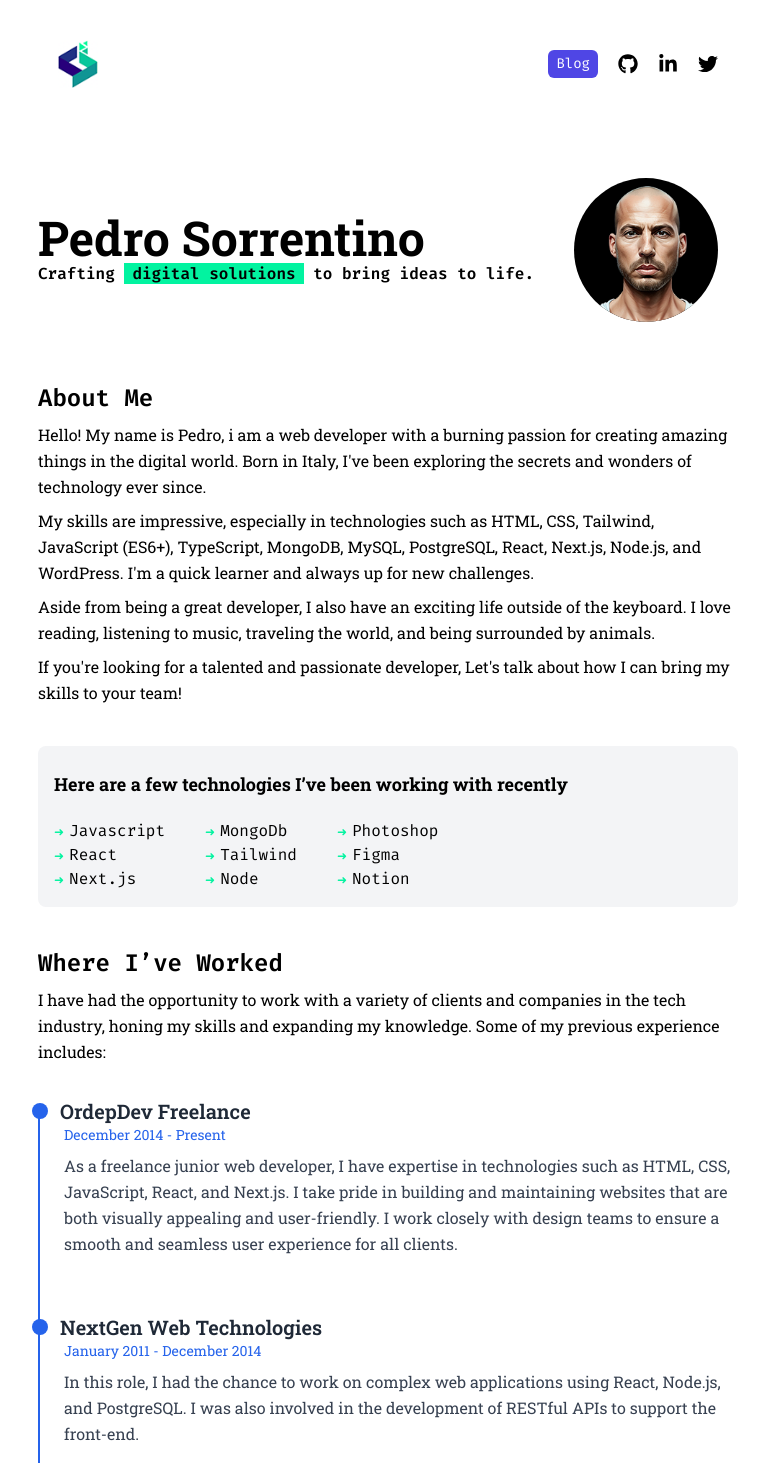
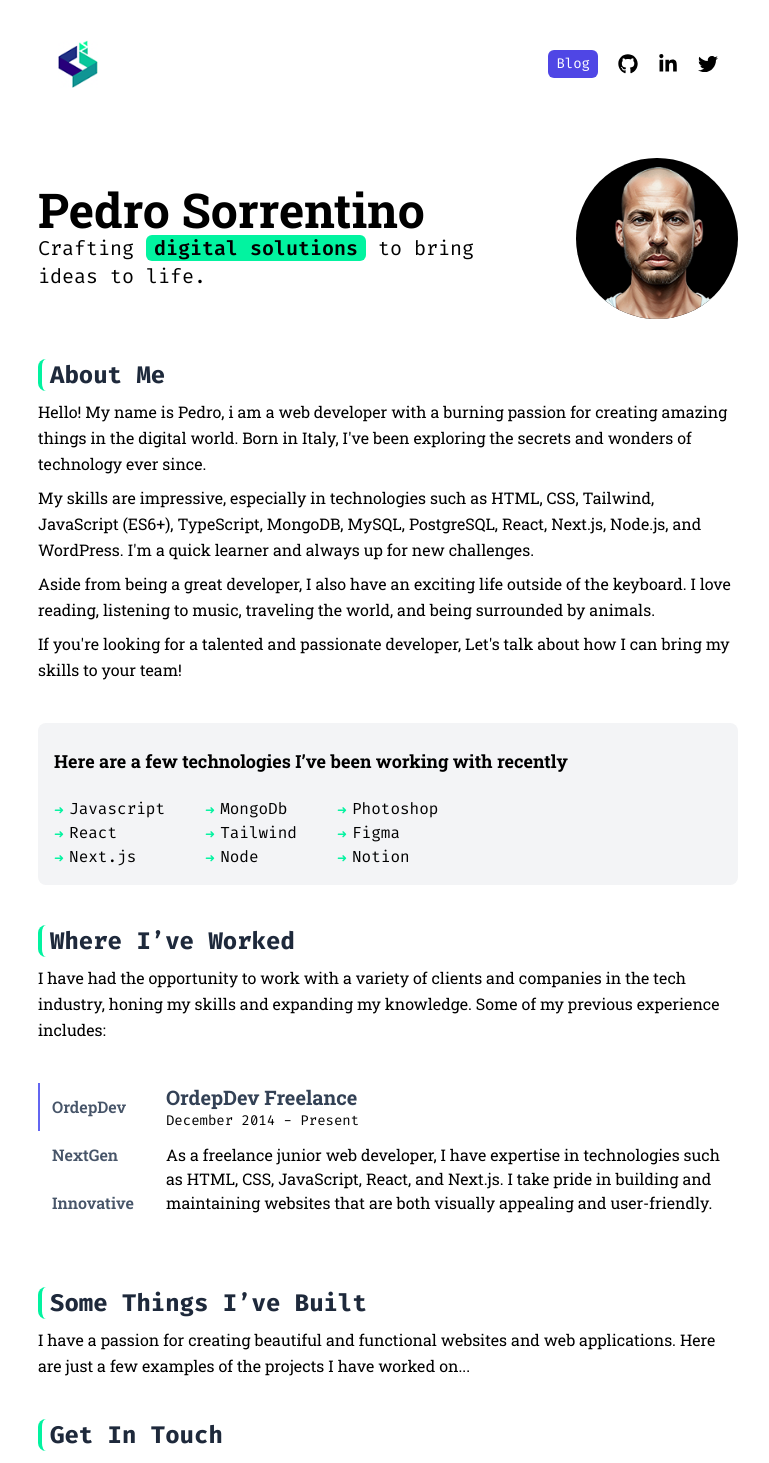
Before and after one commit to pedrosorrentino/portofolio, a Next.js app: page / in a window 1280 px wide. Shown: the top 1463 px of the page, without its empty margins (252-1021 px from the left). Built offline with nearby package versions, Linux system fonts and the light colour scheme.

Commit message:
Work section

```diff
--- a/components/TitleLayout.jsx
+++ b/components/TitleLayout.jsx
@@ -2,7 +2,9 @@ import { FiraCode } from './Fonts'
 
 const TitleLayout = ({ title }) => {
   return (
-    <h2 className={`${FiraCode.className} text-2xl mb-2 font-semibold`}>
+    <h2
+      className={`${FiraCode.className} text-2xl mb-2 text-slate-800 font-bold border-l-4 border-[#02F3A0] pl-2 rounded-lg`}
+    >
       {title}
     </h2>
   )
--- a/components/pages/AboutPage.jsx
+++ b/components/pages/AboutPage.jsx
@@ -29,7 +29,7 @@ const AboutPage = () => {
         <p className='mt-2 leading-relaxed font-bold text-lg'>
           Here are a few technologies I’ve been working with recently
         </p>
-        <div className={`flex gap-10 mt-5 ${FiraCode.className} `}>
+        <div className={`sm:flex gap-10 mt-5 ${FiraCode.className} `}>
           <ul className='tech-list'>
             <li>Javascript</li>
             <li>React</li>
--- a/components/pages/ExperienceStep.jsx
+++ b/components/pages/ExperienceStep.jsx
@@ -1,50 +1,98 @@
+'use client'
+import { useState } from 'react'
+import { FiraCode } from '../Fonts'
+import { motion } from 'framer-motion'
+
 const ExperienceStep = () => {
+  const [currentTab, setCurrentTab] = useState('1')
   const experience = [
     {
-      id: 0,
+      id: 1,
       title: 'OrdepDev Freelance',
+      tabTitle: 'OrdepDev',
       date: 'December 2014 - Present',
       summary:
-        'As a freelance junior web developer, I have expertise in technologies such as HTML, CSS, JavaScript, React, and Next.js. I take pride in building and maintaining websites that are both visually appealing and user-friendly. I work closely with design teams to ensure a smooth and seamless user experience for all clients.',
+        'As a freelance junior web developer, I have expertise in technologies such as HTML, CSS, JavaScript, React, and Next.js. I take pride in building and maintaining websites that are both visually appealing and user-friendly.',
     },
     {
-      id: 1,
+      id: 2,
       title: 'NextGen Web Technologies',
+      tabTitle: 'NextGen',
       date: 'January 2011 - December 2014',
       summary:
         'In this role, I had the chance to work on complex web applications using React, Node.js, and PostgreSQL. I was also involved in the development of RESTful APIs to support the front-end.',
     },
     {
-      id: 2,
+      id: 3,
       title: 'Innovative Interactive Agency',
+      tabTitle: 'Innovative',
       date: 'June 2004 - October 2010',
       summary:
         'At this company, I was a part of a team responsible for developing custom WordPress themes and plugins. I learned a great deal about WordPress development and had the opportunity to work on some exciting projects.',
     },
   ]
+
+  const handleTabClick = (e) => {
+    setCurrentTab(e.target.id)
+  }
+
   return (
-    <ol className='border-l-2 border-blue-600 mt-10'>
-      {experience.map((item) => {
-        return (
-          <li key={item.id}>
-            <div className='flex flex-start items-center'>
-              <div className='bg-blue-600 w-4 h-4 flex items-center justify-center rounded-full -ml-2 mr-3 -mt-2'></div>
-              <h3 className='text-gray-800 font-semibold text-xl -mt-2'>
-                {item.title}
-              </h3>
-            </div>
-            <div className='ml-6 mb-6 pb-6'>
-              <p className='text-blue-600 hover:text-blue-700 focus:text-blue-800 duration-300 transition ease-in-out text-sm'>
-                {item.date}
-              </p>
-              <p className='text-gray-700 mt-2 mb-4 leading-relaxed'>
-                {item.summary}
-              </p>
-            </div>
-          </li>
-        )
-      })}
-    </ol>
+    <div className='sm:flex gap-5 my-10'>
+      <div className='flex mb-5 sm:flex-col justify-between'>
+        {experience.map((tab, i) => (
+          // <motion.button
+          //   className={`text-slate-600 p-3 text-left font-semibold hover:bg-gray-200 focus:text-indigo-500 focus:bg-slate-100 active:text-indigo-500 active:bg-slate-100 transition duration-300 `}
+          //   key={i}
+          //   id={tab.id}
+          //   onClick={handleTabClick}
+          //   style={{
+          //     borderLeft:
+          //       currentTab === `${tab.id}`
+          //         ? '2px solid orange'
+          //         : '2px solid transparent',
+          //     transition: 'border-left 0.8s ease-in-out',
+          //   }}
+          //   transition={{
+          //     type: 'spring',
+          //     stiffness: 400,
+          //     damping: 30,
+          //   }}
+          // >
+          //   {tab.tabTitle}
+          // </motion.button>
+          <button
+            className={`text-slate-600 p-3 text-left font-semibold hover:bg-gray-200 focus:text-indigo-500 focus:bg-slate-100 active:text-indigo-500 active:bg-slate-100 transition duration-300 ${
+              currentTab === `${tab.id}` ? 'border-l-2 border-indigo-500' : ''
+            }`}
+            key={i}
+            id={tab.id}
+            onClick={handleTabClick}
+            style={{
+              borderLeft:
+                currentTab === `${tab.id}`
+                  ? '2px solid #6366F1'
+                  : '2px solid transparent',
+              transition: 'border-left 0.8s ease-in-out',
+            }}
+          >
+            {tab.tabTitle}
+          </button>
+        ))}
+      </div>
+      <div className='content'>
+        {experience.map((tab, i) => (
+          <div key={i}>
+            {currentTab === `${tab.id}` && (
+              <div>
+                <p className='text-xl font-bold text-slate-700'>{tab.title}</p>
+                <p className={`${FiraCode.className} text-sm`}>{tab.date}</p>
+                <p className='mt-3'>{tab.summary}</p>
+              </div>
+            )}
+          </div>
+        ))}
+      </div>
+    </div>
   )
 }
 
--- a/components/pages/HomePage.jsx
+++ b/components/pages/HomePage.jsx
@@ -6,16 +6,18 @@ const HomePage = () => {
     <section id='home' className='mx-auto'>
       <div className='flex items-center gap-10'>
         <div>
-          <h1 className='text-5xl font-bold '>Pedro Sorrentino</h1>
-          <p className={`text-md font-semibold ${FiraCode.className}`}>
+          <h1 className='text-2xl sm:text-5xl font-bold '>Pedro Sorrentino</h1>
+          <p className={`text-sm sm:text-xl  ${FiraCode.className}`}>
             Crafting{' '}
-            <span className='bg-[#02F3A0]  px-2'>digital solutions</span> to
-            bring ideas to life.
+            <span className='bg-[#02F3A0] px-2 rounded-md font-semibold'>
+              digital solutions
+            </span>{' '}
+            to bring ideas to life.
           </p>
         </div>
         <div>
           <Image
-            className='h-36 w-36 rounded-full bg-black my-5 hover:scale-110 transition duration-300 ease-in-out'
+            className='rounded-full bg-black hover:scale-110 transition duration-300 ease-in-out'
             src={'/images/Me.png'}
             width={200}
             height={200}
--- a/components/pages/WorkPage.jsx
+++ b/components/pages/WorkPage.jsx
@@ -1,6 +1,6 @@
 import TitleLayout from '../TitleLayout'
 
-const WokrsPage = () => {
+const WorksPage = () => {
   return (
     <section id='works' className='mt-10'>
       <TitleLayout title={'Some Things I’ve Built'} />
@@ -14,4 +14,4 @@ const WokrsPage = () => {
   )
 }
 
-export default WokrsPage
+export default WorksPage
```
